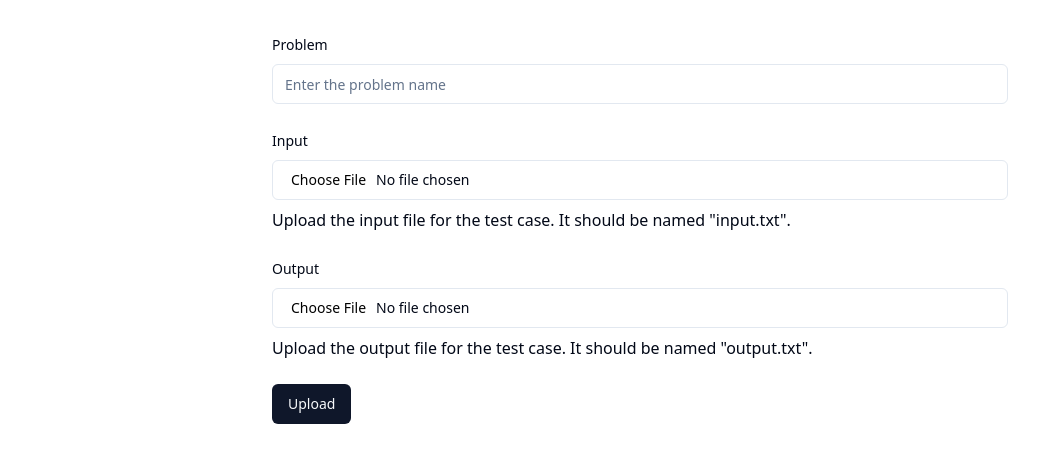
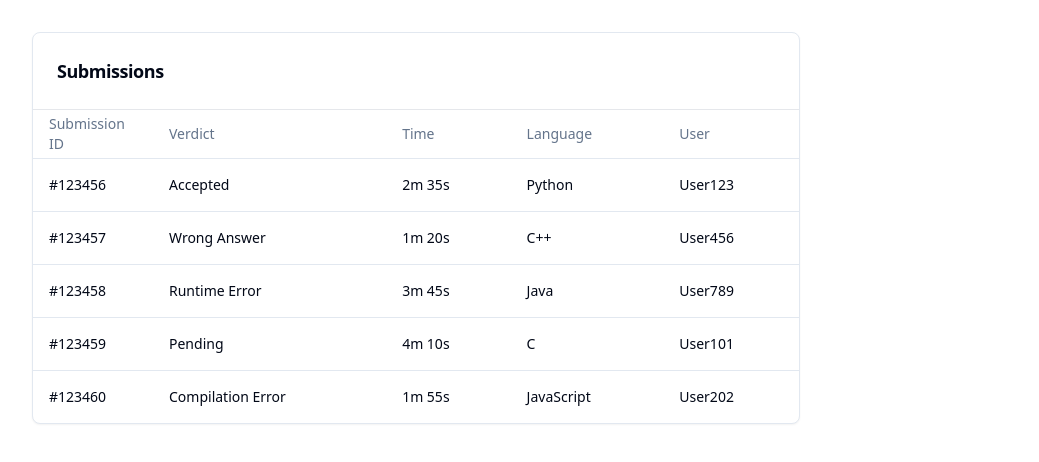
Before and after one commit to MumukshTayal/online-judge, a React (Vite) app in the folder frontend/: page / in a window 1280 px wide. Shown: the top 462 px of the page, without its empty margins (0-1039 px from the left). Built offline with nearby package versions, Linux system fonts and the light colour scheme.

Commit message:
Added submissions template page ui

```diff
--- a/frontend/src/App.tsx
+++ b/frontend/src/App.tsx
@@ -1,11 +1,12 @@
 import './App.css'
 import { LoginPage } from "@/components/login-page.tsx"
 import { AddTestCasePage } from "@/components/add-test-case-page.tsx"
+import { SubmissionsPage } from "@/components/submissions_page.tsx"
 
 function App() {
   return (
     <>
-      <AddTestCasePage />
+      <SubmissionsPage />
     </>
   )
 }
--- /dev/null
+++ b/frontend/src/components/submissions_page.tsx
@@ -0,0 +1,70 @@
+/**
+ * This code was generated by v0 by Vercel.
+ * @see https://v0.dev/t/F1aWXxAd3bU
+ */
+import { CardTitle, CardHeader, CardContent, Card } from "@/components/ui/card"
+import { TableHead, TableRow, TableHeader, TableCell, TableBody, Table } from "@/components/ui/table"
+
+export function SubmissionsPage() {
+  return (
+    <Card className="h-full w-full max-w-3xl">
+      <CardHeader>
+        <CardTitle className="text-lg">Submissions</CardTitle>
+      </CardHeader>
+      <CardContent className="p-0">
+        <div className="border-t border-gray-200 dark:border-gray-800">
+          <div className="relative w-full overflow-auto">
+            <Table>
+              <TableHeader>
+                <TableRow>
+                  <TableHead className="w-[120px]">Submission ID</TableHead>
+                  <TableHead>Verdict</TableHead>
+                  <TableHead>Time</TableHead>
+                  <TableHead>Language</TableHead>
+                  <TableHead>User</TableHead>
+                </TableRow>
+              </TableHeader>
+              <TableBody>
+                <TableRow>
+                  <TableCell className="font-medium">#123456</TableCell>
+                  <TableCell>Accepted</TableCell>
+                  <TableCell>2m 35s</TableCell>
+                  <TableCell>Python</TableCell>
+                  <TableCell>User123</TableCell>
+                </TableRow>
+                <TableRow>
+                  <TableCell className="font-medium">#123457</TableCell>
+                  <TableCell>Wrong Answer</TableCell>
+                  <TableCell>1m 20s</TableCell>
+                  <TableCell>C++</TableCell>
+                  <TableCell>User456</TableCell>
+                </TableRow>
+                <TableRow>
+                  <TableCell className="font-medium">#123458</TableCell>
+                  <TableCell>Runtime Error</TableCell>
+                  <TableCell>3m 45s</TableCell>
+                  <TableCell>Java</TableCell>
+                  <TableCell>User789</TableCell>
+                </TableRow>
+                <TableRow>
+                  <TableCell className="font-medium">#123459</TableCell>
+                  <TableCell>Pending</TableCell>
+                  <TableCell>4m 10s</TableCell>
+                  <TableCell>C</TableCell>
+                  <TableCell>User101</TableCell>
+                </TableRow>
+                <TableRow>
+                  <TableCell className="font-medium">#123460</TableCell>
+                  <TableCell>Compilation Error</TableCell>
+                  <TableCell>1m 55s</TableCell>
+                  <TableCell>JavaScript</TableCell>
+                  <TableCell>User202</TableCell>
+                </TableRow>
+              </TableBody>
+            </Table>
+          </div>
+        </div>
+      </CardContent>
+    </Card>
+  )
+}
--- /dev/null
+++ b/frontend/src/components/ui/table.tsx
@@ -0,0 +1,117 @@
+import * as React from "react"
+
+import { cn } from "@/lib/utils"
+
+const Table = React.forwardRef<
+  HTMLTableElement,
+  React.HTMLAttributes<HTMLTableElement>
+>(({ className, ...props }, ref) => (
+  <div className="relative w-full overflow-auto">
+    <table
+      ref={ref}
+      className={cn("w-full caption-bottom text-sm", className)}
+      {...props}
+    />
+  </div>
+))
+Table.displayName = "Table"
+
+const TableHeader = React.forwardRef<
+  HTMLTableSectionElement,
+  React.HTMLAttributes<HTMLTableSectionElement>
+>(({ className, ...props }, ref) => (
+  <thead ref={ref} className={cn("[&_tr]:border-b", className)} {...props} />
+))
+TableHeader.displayName = "TableHeader"
+
+const TableBody = React.forwardRef<
+  HTMLTableSectionElement,
+  React.HTMLAttributes<HTMLTableSectionElement>
+>(({ className, ...props }, ref) => (
+  <tbody
+    ref={ref}
+    className={cn("[&_tr:last-child]:border-0", className)}
+    {...props}
+  />
+))
+TableBody.displayName = "TableBody"
+
+const TableFooter = React.forwardRef<
+  HTMLTableSectionElement,
+  React.HTMLAttributes<HTMLTableSectionElement>
+>(({ className, ...props }, ref) => (
+  <tfoot
+    ref={ref}
+    className={cn(
+      "border-t bg-muted/50 font-medium [&>tr]:last:border-b-0",
+      className
+    )}
+    {...props}
+  />
+))
+TableFooter.displayName = "TableFooter"
+
+const TableRow = React.forwardRef<
+  HTMLTableRowElement,
+  React.HTMLAttributes<HTMLTableRowElement>
+>(({ className, ...props }, ref) => (
+  <tr
+    ref={ref}
+    className={cn(
+      "border-b transition-colors hover:bg-muted/50 data-[state=selected]:bg-muted",
+      className
+    )}
+    {...props}
+  />
+))
+TableRow.displayName = "TableRow"
+
+const TableHead = React.forwardRef<
+  HTMLTableCellElement,
+  React.ThHTMLAttributes<HTMLTableCellElement>
+>(({ className, ...props }, ref) => (
+  <th
+    ref={ref}
+    className={cn(
+      "h-12 px-4 text-left align-middle font-medium text-muted-foreground [&:has([role=checkbox])]:pr-0",
+      className
+    )}
+    {...props}
+  />
+))
+TableHead.displayName = "TableHead"
+
+const TableCell = React.forwardRef<
+  HTMLTableCellElement,
+  React.TdHTMLAttributes<HTMLTableCellElement>
+>(({ className, ...props }, ref) => (
+  <td
+    ref={ref}
+    className={cn("p-4 align-middle [&:has([role=checkbox])]:pr-0", className)}
+    {...props}
+  />
+))
+TableCell.displayName = "TableCell"
+
+const TableCaption = React.forwardRef<
+  HTMLTableCaptionElement,
+  React.HTMLAttributes<HTMLTableCaptionElement>
+>(({ className, ...props }, ref) => (
+  <caption
+    ref={ref}
+    className={cn("mt-4 text-sm text-muted-foreground", className)}
+    {...props}
+  />
+))
+TableCaption.displayName = "TableCaption"
+
+export {
+  Table,
+  TableHeader,
+  TableBody,
+  TableFooter,
+  TableHead,
+  TableRow,
+  TableCell,
+  TableCaption,
+}
```
